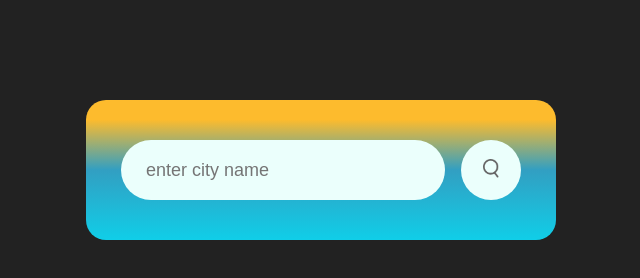
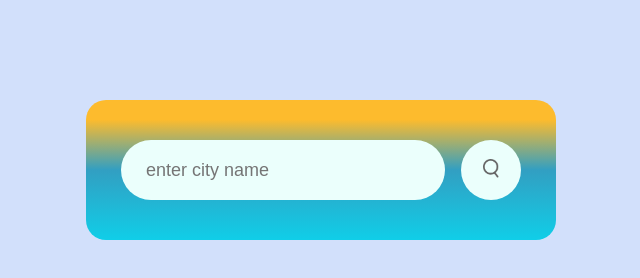
Before and after one commit to Kheng-Uzamaki/Kheng-Weather, a plain HTML site: page index.html in a window 1280 px wide. Shown: the whole page, without its empty margins (319-959 px from the left). Drawn offline with Linux system fonts and the light colour scheme.

Commit message:
change bg-color

```diff
--- a/style.css
+++ b/style.css
@@ -6,7 +6,7 @@
 }
 
 body {
-    background: #222;
+    background-color: #D2E0FB;
 }
 
 .card {
```
